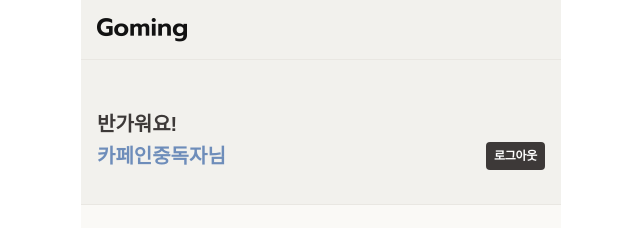
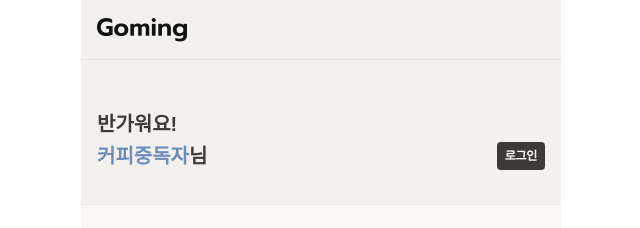
Before and after one commit to bsideproject/14_3_FE, a React (Create React App) app: page /mypage-category in a window 1280 px wide. Shown: the top 228 px of the page, without its empty margins (319-959 px from the left). Built offline with nearby package versions, Linux system fonts and the light colour scheme; a web font is replaced by a local one.

Commit message:
로그인 정보 수정 -> session 으로처리 (#111)
로그인 정보 수정 -> session 으로처리

```diff
--- a/src/App.tsx
+++ b/src/App.tsx
@@ -6,46 +6,22 @@ import useAuthStore from "store/modules/Auth";
 
 
 function App() {
-  const { isLogin } = useAuthStore((state) => state);
   const navigate = useNavigate();
+
+  //로그인 정보를 세션에서 값을 가져와 판단
+  // const { isLogin } = useAuthStore((state) => state);
+  const isLogin = sessionStorage.getItem('GomingIsLoginS') === 'true' ? true : false;
   useEffect(() => {
     //islogin을 확인한다.
     //로그인이 되어있으면 메인화면으로 이동
     //로그인이 안되어있으면 로그인화면으로 이동
     if (isLogin) {
-      navigate('/main') //임시주석
+      navigate('/main')
     }
   }, []);
 
   return (
     <Intro />
-    // <div className="App">
-    //   <h1>Links</h1>
-    //   <Link to="/login">Login</Link>
-    //   <br />
-    //   <Link to="/register">Register</Link>
-    //   <br />
-    //   <Link to="/mypage">mypage</Link>
-    //   <br />
-    //   <Link to="/mypage-category">mypage-category</Link>
-    //   <br />
-    //   <Link to="/password-check">password-check</Link>
-    //   <br />
-    //   <Link to="/lost-info">lostinfo</Link>
-    //   <br />
-    //   <Link to="/withdrawal">회원탈퇴</Link>
-    //   <br />
-    //   <Link to="/main">메인화면(UI완료)</Link>
-    //   <br />
-    //   <Link to="/onepager">원페이저(미완료)</Link>
-    //   <br />
-    //   <Link to="/answered-list">메인화면-답변한목록</Link>
-    //   <br />
-    //   <Link to="/intro">인트로</Link>
-    //   <br />
-    //   <Link to="/loading">로딩</Link>
-    //   <br />
-    // </div>
   )
 }
 
--- a/src/index.tsx
+++ b/src/index.tsx
@@ -46,7 +46,7 @@ root.render(
         <Route path="/intro" element={<Intro />} />
         <Route path="/loading" element={<Loading />} />
         <Route path="/new-question" element={<AddNewQuiestion />} />
-        <Route path="/*" element={<NotFound />} />
+        <Route path="*" element={<NotFound />} />
         <Route path="/new-question-list" element={<ShowNewQuestions />}></Route>
       </Routes>
     </BrowserRouter>
--- a/src/pages/auth/Login.tsx
+++ b/src/pages/auth/Login.tsx
@@ -91,8 +91,14 @@ const Login: React.FC = () => {
         alert(result.data); // 알림컴포넌트창 출력
         return;
       } else {
-        console.log(result);
-        const userInfoData: TYPE_USER_INFO = result?.data && result?.data;
+        console.log('로그인완료');
+
+        // const userInfoData: TYPE_USER_INFO = result?.data && result?.data;
+        const userInfoData: any = result?.data && result?.data;
+        if (userInfoData) {
+          sessionStorage.setItem('GomingIsLoginS', 'true') //GomingIsLoginS 라는 key 로 세션에 저장
+        }
+
         updateLoginStatus(true, userInfoData); // 1.auth store 에 저장
         navigate("/main"); // 2. main 으로 이동
       }
@@ -129,21 +135,6 @@ const Login: React.FC = () => {
   const handleRememberEmail = ({ target }: any) => {
     setRememberEmail(!rememberEmail);
   };
-  const industries = {
-    industry: {
-      카페: 1,
-      음식점: 2,
-      학원: 10,
-      미용실: 12,
-      학교: 5,
-      병원: 22,
-      약국: 17,
-      편의점: 1,
-      안경점: 2,
-    },
-    total: 77,
-  };
-  console.log(industries);
   return (
     <>
       <div>
--- a/src/pages/etc/Intro.tsx
+++ b/src/pages/etc/Intro.tsx
@@ -17,10 +17,10 @@ const Intro = () => {
   const {setIsNavigation} = useDefaultSets((state)=>state)
   const {isLogin} = useAuthStore()
   const navigate = useNavigate()
-
-  useEffect(()=>{
+  const SESSION_LOGIN = sessionStorage.getItem('GomingIsLoginS')
+    useEffect(()=>{
     setIsNavigation(false)
-    isLogin && navigate('/main')
+    SESSION_LOGIN && navigate('/main')
     return () => setIsNavigation(true)
   },[])
 
--- a/src/pages/main/MainContent.tsx
+++ b/src/pages/main/MainContent.tsx
@@ -32,6 +32,9 @@ const MainContent = () => {
 
   useEffect(() => {
     console.log(fourCards, oneCard)
+    console.log(todayCardSelectStep);
+    updateTodayCardSelectStatus(true)
+
     setHeaderText('')
     setIsNavigation(true)
 
--- a/src/pages/mypage/MyPageCategoryList.tsx
+++ b/src/pages/mypage/MyPageCategoryList.tsx
@@ -23,12 +23,16 @@ const categoryList = [ //카테고리목록
 const MyPageCategoryList = () => {
   //헤더설정
   const {setHeaderText, setHeaderBgColor,setIsNavigation} = useDefaultSets()
-  const {updateLoginStatus, logout} = useAuthStore((state)=>state)
+  const {userInfo, updateLoginStatus, logout} = useAuthStore((state)=>state)
   const [logoutCheck, setLogoutCheck] = useState<boolean>(false)
+
+  const SESSION_LOGIN = sessionStorage.getItem('GomingIsLoginS')
+
   useEffect(()=> {
     setHeaderText()
     setHeaderBgColor(true)
     setIsNavigation(true)
+
     return (()=> setHeaderBgColor(false))
   },[])
 
@@ -41,6 +45,7 @@ const MyPageCategoryList = () => {
 
   //로그아웃 프로세스
   const handleLogout = () => {
+    sessionStorage.removeItem("GomingIsLoginS") //세션스토리지 삭제
     logout()  //로그아웃
     navigate('/login', {replace: true}) //로그인으로 이동
   }
@@ -54,12 +59,24 @@ const MyPageCategoryList = () => {
             {/* welcome */}
             <div>
               <h3 className="headline3">반가워요!</h3>
-              <h3 className="headline3" style={{color: '#6E8DBA'}}>카페인중독자님</h3>
+              <h3 className="headline3">
+                <span style={{color: '#6E8DBA'}}>
+                  {userInfo.usrNm ? userInfo.usrNm : '커피중독자'}
+                </span>
+                <span>
+                  님
+                </span>
+              </h3>
             </div>
 
             {/* logout btn */}
             <div className="logout-area">
-              <button className="caption1-bold btn-p-xs logout-btn" type="button" onClick={()=> setLogoutCheck(true)}>로그아웃</button>
+              {
+                SESSION_LOGIN
+                ? (<button className="caption1-bold btn-p-xs logout-btn" type="button" onClick={()=> setLogoutCheck(true)}>로그아웃</button>)
+                : (<button className="caption1-bold btn-p-xs logout-btn" type="button" onClick={()=> navigate('/login')}>로그인</button>)
+              }
+
             </div>
           </div>
         </div>
```
